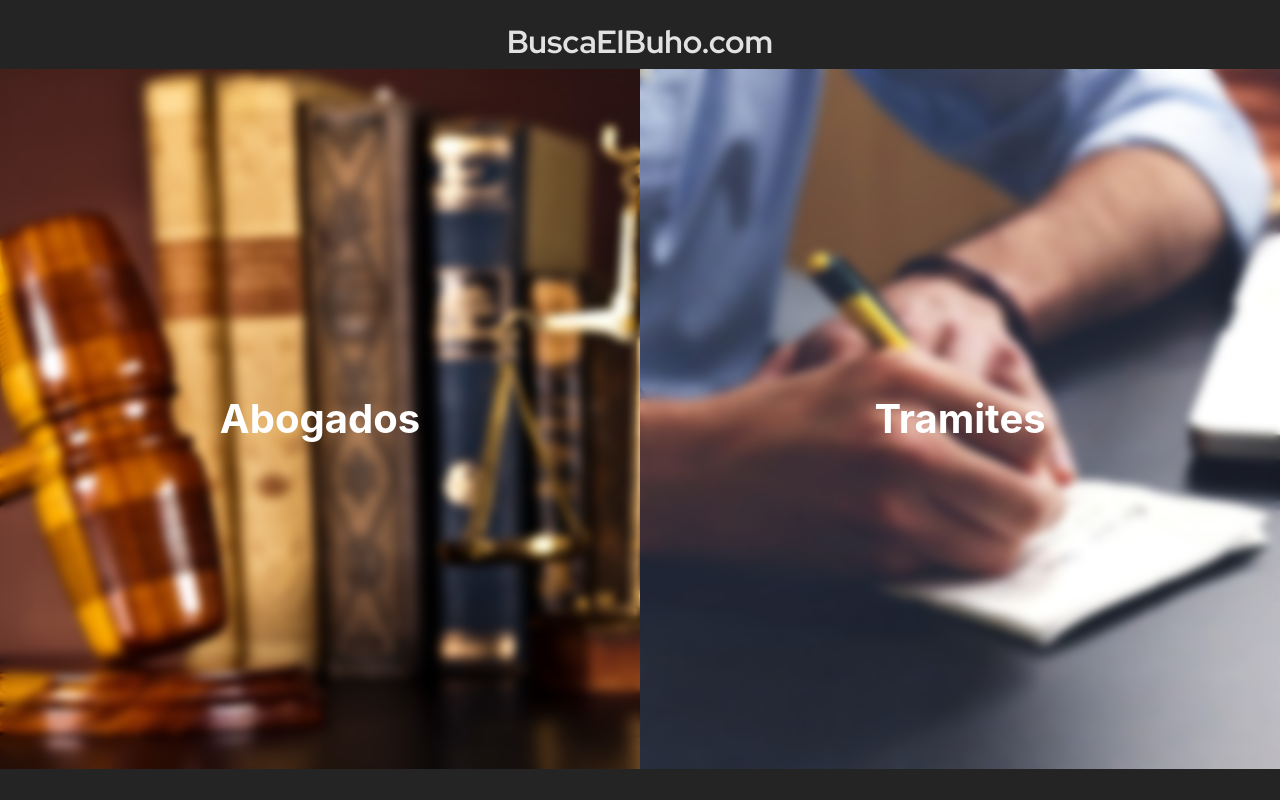
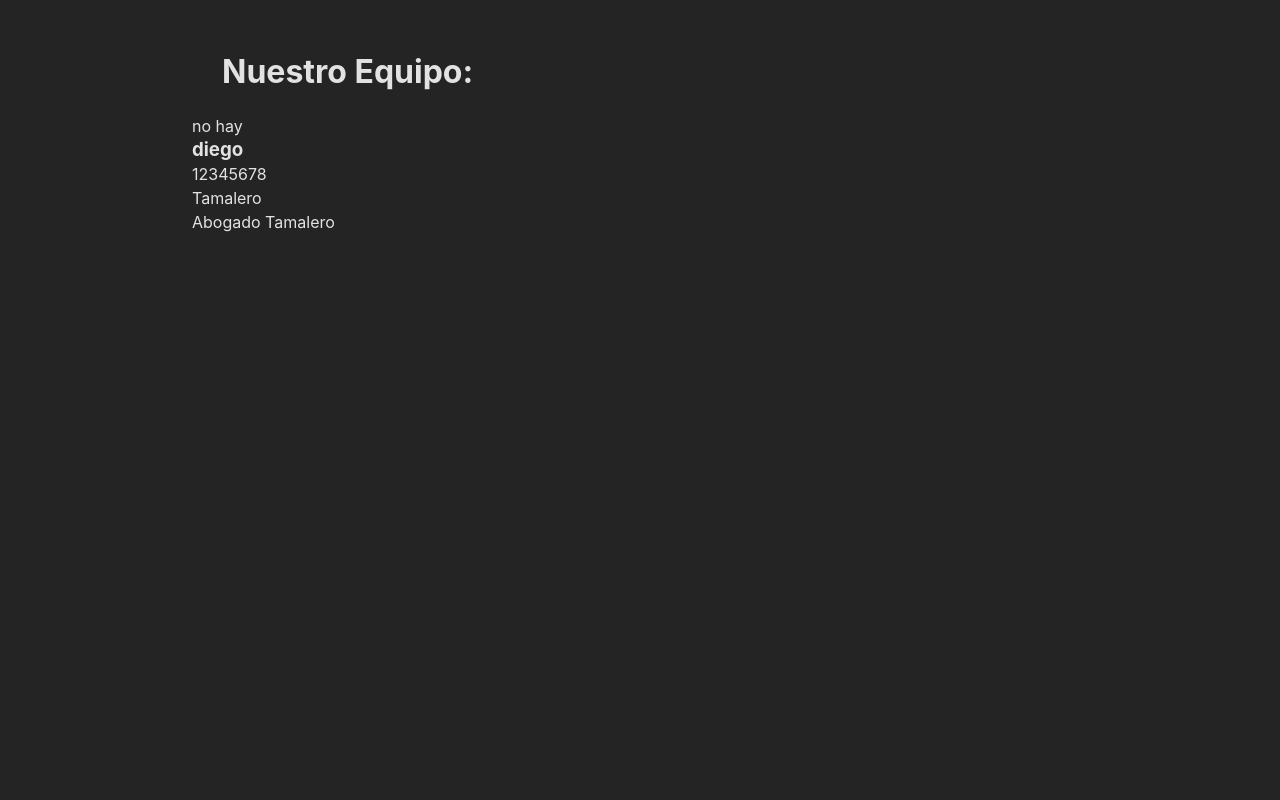
Before and after one commit to JoelSanchez01/ElBuhoPagina, a React (Vite) app: page / in a window 1280 px wide. Built offline with nearby package versions, Linux system fonts and the light colour scheme.

Commit message:
se crea el apartado de abogado y el item abogado junto con los atributos que recibira

```diff
--- a/src/App.css
+++ b/src/App.css
@@ -1 +1 @@
-@import url('https://fonts.googleapis.com/css2?family=Red+Hat+Display:wght@400;700&display=swap');
+@import url('https://fonts.googleapis.com/css2?family=IBM+Plex+Sans:wght@400;500;600;700&family=Poppins:wght@400;600;700&display=swap');
--- a/src/main.jsx
+++ b/src/main.jsx
@@ -7,6 +7,6 @@ import Abogados from "./pages/Abogados"
 import Tramites from "./pages/Tramites"
 ReactDOM.createRoot(document.getElementById('root')).render(
   <React.StrictMode>
-      <Start />
+      <Abogados />
   </React.StrictMode>
 )
--- a/src/pages/Abogados.jsx
+++ b/src/pages/Abogados.jsx
@@ -1,8 +1,12 @@
 import React from 'react';
+import ItemAbogado from '../sections/ItemAbogado';
+import "../styles/Abogados.css"
 
 const Abogados = () => {
-    return <div className='abogados'>
-        <h1>Aqui Van los Abogados</h1>
+    return <div className='abogadoSection'>
+        <h1>Nuestro Equipo:</h1>
+        <ItemAbogado foto="no hay" nombre="diego" telefono="12345678" especialidad="Tamalero" descripcion="Abogado Tamalero"/>
+
     </div>
 }
 
--- /dev/null
+++ b/src/sections/ItemAbogado.jsx
@@ -0,0 +1,16 @@
+import React from 'react';
+
+const ItemAbogado = (props) => {
+    const {foto, nombre, telefono, especialidad, descripcion} = props;
+    return <div className="itemAbogado">
+        {foto}
+        <h3>{nombre}</h3>
+        <p>{telefono}</p>
+        <p>{especialidad}</p>
+        <p>{descripcion}</p>
+
+
+    </div>
+}
+
+export default ItemAbogado;
--- /dev/null
+++ b/src/styles/Abogados.css
@@ -0,0 +1,8 @@
+.abogadoSection {
+    width: 70%;
+    margin: 60px auto;
+}
+
+.abogadoSection h1 {
+    margin: 30px;
+}
--- a/src/styles/Start.css
+++ b/src/styles/Start.css
@@ -8,9 +8,8 @@
 
 .principal h1 {
     margin: 15px auto;
-    font-weight: bold;
-    font-family: 'Red Hat Display', sans-serif;
-}
+    font-weight:700;
+    font-family: 'IBM Plex Sans', sans-serif;}
 
 .menu {
     overflow: hidden;
--- a/src/styles/menuElement.css
+++ b/src/styles/menuElement.css
@@ -1,6 +1,6 @@
 .menuElement {
     width: 50%;
-    height:700px;
+    height:750px;
     transition: all .3s;
     overflow: hidden;
 }
@@ -12,6 +12,7 @@
 }
 
 .filtro {
+    font-family: 'Poppins', sans-serif;
     transition: all .3s;
     overflow:hidden;
     display: flex;
@@ -33,9 +34,7 @@
     color: white;
     text-decoration: none;
     font-size: 40px;
-    font-weight: bolder;
-
-
+    font-weight:600;
 }
 
 .abogado {
```
